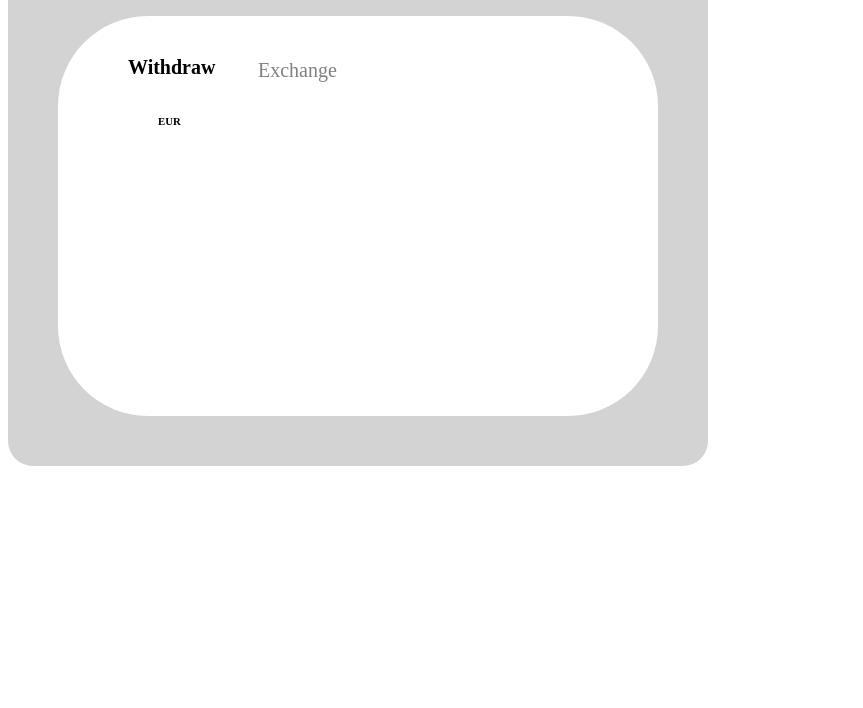
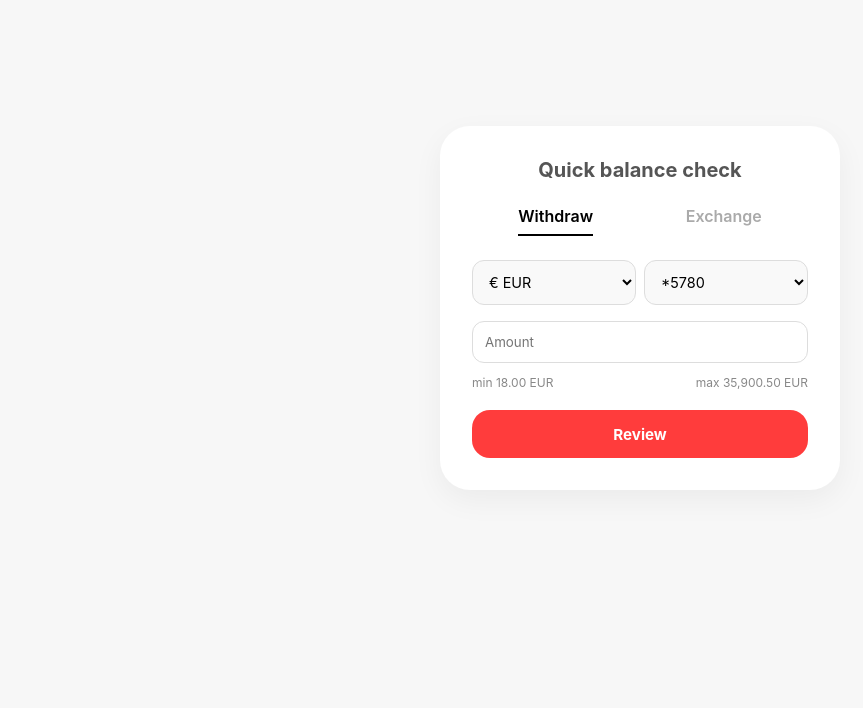
Before and after one commit to dartfalak/Digital-Pay-Clone, a plain HTML site: page section.html in a window 1280 px wide. Shown: the part 92-800 px from the top of the page, without its empty margins (0-863 px from the left). Drawn offline with Linux system fonts and the light colour scheme.

Commit message:
update section 3

```diff
--- a/section.css
+++ b/section.css
@@ -71,3 +71,95 @@
 
 
 }
+
+* {
+  margin: 0;
+  padding: 0;
+  box-sizing: border-box;
+  font-family: 'Inter', sans-serif;
+}
+
+body {
+  background: #f7f7f7;
+  display: flex;
+  justify-content: center;
+  align-items: center;
+  height: 100vh;
+}
+
+.container {
+  background: #fff;
+  padding: 2rem;
+  border-radius: 30px;
+  box-shadow: 0 10px 30px rgba(0, 0, 0, 0.05);
+  width: 400px;
+}
+
+h2 {
+  text-align: center;
+  margin-bottom: 1.5rem;
+  color: #555;
+  font-size: 1.25rem;
+}
+
+.tabs {
+  display: flex;
+  justify-content: space-around;
+  margin-bottom: 1.5rem;
+}
+
+.tab {
+  font-weight: 600;
+  color: #aaa;
+  cursor: pointer;
+  padding-bottom: 0.5rem;
+}
+
+.tab.active {
+  color: #000;
+  border-bottom: 2px solid #000;
+}
+
+.form-group {
+  display: flex;
+  gap: 0.5rem;
+  margin-bottom: 1rem;
+}
+
+.select-box,
+.input-box {
+  flex: 1;
+  padding: 0.75rem;
+  border: 1px solid #ddd;
+  border-radius: 12px;
+  font-size: 0.9rem;
+  background: #f9f9f9;
+}
+
+.amount-box {
+  width: 100%;
+  padding: 0.75rem;
+  border-radius: 12px;
+  border: 1px solid #ddd;
+  margin-bottom: 0.75rem;
+}
+
+.limits {
+  display: flex;
+  justify-content: space-between;
+  font-size: 0.75rem;
+  color: #888;
+  margin-bottom: 1.25rem;
+}
+
+.btn {
+  width: 100%;
+  padding: 0.9rem;
+  background: #ff3c3c;
+  color: white;
+  font-weight: bold;
+  border: none;
+  border-radius: 18px;
+  cursor: pointer;
+  font-size: 0.95rem;
+}
--- a/section.html
+++ b/section.html
@@ -8,7 +8,7 @@
     <link rel="stylesheet" href="section.css">
 </head>
 <body>
-   <div class="third-sec">
+   <!-- <div class="third-sec">
   <p>Quick Balance Check</p>
   <div class="inner-sec">
     <h2>Withdraw</h2>
@@ -17,7 +17,39 @@
         <h6>EUR</h6>
     </div>
   </div>
-</div>
+</div> -->
+<div class="container">
+    <h2>Quick balance check</h2>
+
+    <div class="tabs">
+      <div class="tab active">Withdraw</div>
+      <div class="tab">Exchange</div>
+    </div>
+
+    <div class="form-group">
+      <select class="select-box">
+        <option>€ EUR</option>
+        <option>$ USD</option>
+        <option>£ GBP</option>
+      </select>
+
+      <select class="select-box">
+        <option>*5780</option>
+        <option>*1234</option>
+        <option>*9876</option>
+      </select>
+    </div>
+
+    <input class="amount-box" type="number" placeholder="Amount" />
+
+    <div class="limits">
+      <span>min 18.00 EUR</span>
+      <span>max 35,900.50 EUR</span>
+    </div>
+
+    <button class="btn">Review</button>
+  </div>
+
 
 </body>
 </html>
```
